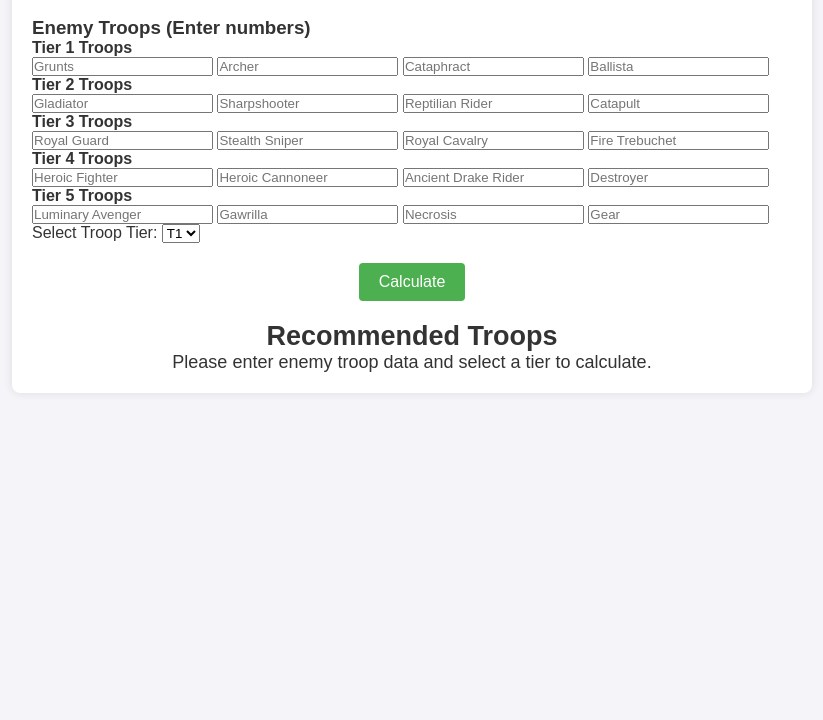
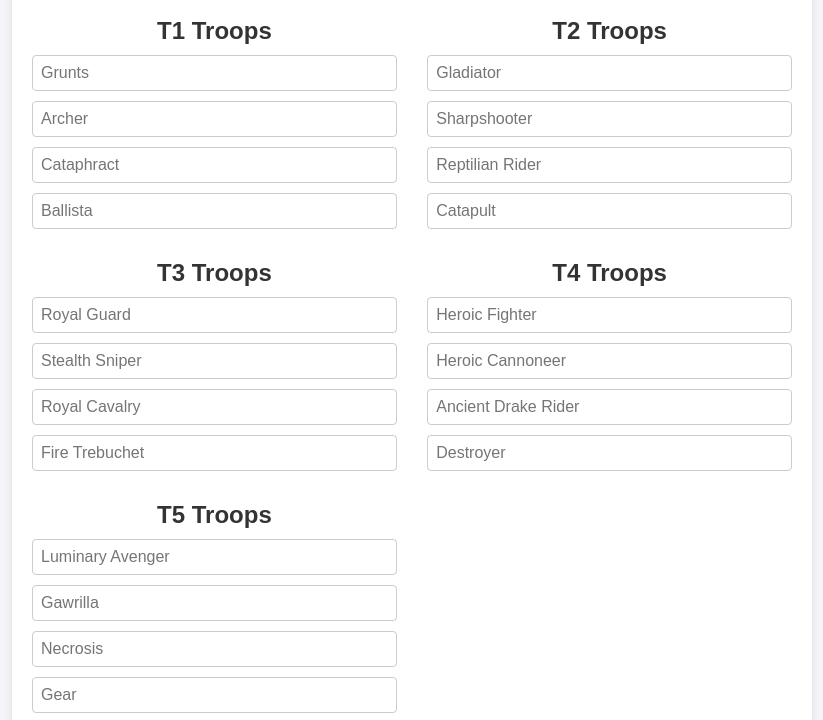
Before and after one commit to Swarup2024web/LordsCalc, a plain HTML site: page index.html in a window 1280 px wide. Shown: the part 80-800 px from the top of the page, without its empty margins (228-1051 px from the left). Drawn offline with Linux system fonts and the light colour scheme.

Commit message:
Update index.html

```diff
--- a/index.html
+++ b/index.html
@@ -10,89 +10,70 @@
 
     <div class="container">
         <h1>Troop Calculator</h1>
-        <form id="troopForm">
-            <div class="input-container">
-                <h3>Enemy Troops (Enter numbers)</h3>
 
+        <div class="troops">
             <!-- T1 Troops -->
-                <div class="troop-group">
-                    <h4>Tier 1 Troops</h4>
-                    <div class="troop-boxes">
+            <div class="tier">
+                <h2>T1 Troops</h2>
                 <input type="number" id="t1_1" placeholder="Grunts">
                 <input type="number" id="t1_2" placeholder="Archer">
                 <input type="number" id="t1_3" placeholder="Cataphract">
                 <input type="number" id="t1_4" placeholder="Ballista">
             </div>
-                </div>
 
             <!-- T2 Troops -->
-                <div class="troop-group">
-                    <h4>Tier 2 Troops</h4>
-                    <div class="troop-boxes">
+            <div class="tier">
+                <h2>T2 Troops</h2>
                 <input type="number" id="t2_1" placeholder="Gladiator">
                 <input type="number" id="t2_2" placeholder="Sharpshooter">
                 <input type="number" id="t2_3" placeholder="Reptilian Rider">
                 <input type="number" id="t2_4" placeholder="Catapult">
             </div>
-                </div>
 
             <!-- T3 Troops -->
-                <div class="troop-group">
-                    <h4>Tier 3 Troops</h4>
-                    <div class="troop-boxes">
+            <div class="tier">
+                <h2>T3 Troops</h2>
                 <input type="number" id="t3_1" placeholder="Royal Guard">
                 <input type="number" id="t3_2" placeholder="Stealth Sniper">
                 <input type="number" id="t3_3" placeholder="Royal Cavalry">
                 <input type="number" id="t3_4" placeholder="Fire Trebuchet">
             </div>
-                </div>
 
             <!-- T4 Troops -->
-                <div class="troop-group">
-                    <h4>Tier 4 Troops</h4>
-                    <div class="troop-boxes">
+            <div class="tier">
+                <h2>T4 Troops</h2>
                 <input type="number" id="t4_1" placeholder="Heroic Fighter">
                 <input type="number" id="t4_2" placeholder="Heroic Cannoneer">
                 <input type="number" id="t4_3" placeholder="Ancient Drake Rider">
                 <input type="number" id="t4_4" placeholder="Destroyer">
             </div>
-                </div>
 
             <!-- T5 Troops -->
-                <div class="troop-group">
-                    <h4>Tier 5 Troops</h4>
-                    <div class="troop-boxes">
+            <div class="tier">
+                <h2>T5 Troops</h2>
                 <input type="number" id="t5_1" placeholder="Luminary Avenger">
                 <input type="number" id="t5_2" placeholder="Gawrilla">
                 <input type="number" id="t5_3" placeholder="Necrosis">
                 <input type="number" id="t5_4" placeholder="Gear">
             </div>
         </div>
-            </div>
 
-            <!-- Dropdown for Selecting Tier -->
-            <div class="tier-selection">
-                <label for="troopTier">Select Troop Tier: </label>
+        <div class="tier-select">
             <select id="troopTier">
-                    <option value="T1">T1</option>
-                    <option value="T2">T2</option>
-                    <option value="T3">T3</option>
-                    <option value="T4">T4</option>
-                    <option value="T5">T5</option>
+                <option value="T1">T1 Troops</option>
+                <option value="T2">T2 Troops</option>
+                <option value="T3">T3 Troops</option>
+                <option value="T4">T4 Troops</option>
+                <option value="T5">T5 Troops</option>
             </select>
         </div>
 
-            <!-- Calculate Button -->
         <div class="calculate-btn">
-                <button type="button" onclick="calculateTroops()">Calculate</button>
+            <button onclick="calculateTroops()">Calculate</button>
         </div>
-        </form>
 
-        <!-- Output Area for Recommended Troops -->
-        <div id="output" class="output">
-            <h2>Recommended Troops</h2>
-            <p>Please enter enemy troop data and select a tier to calculate.</p>
-        </div>
+        <div id="output"></div>
+
     </div>
 
     <script src="script.js"></script>
```
Lines whose indentation alone changed are shown as unchanged.
